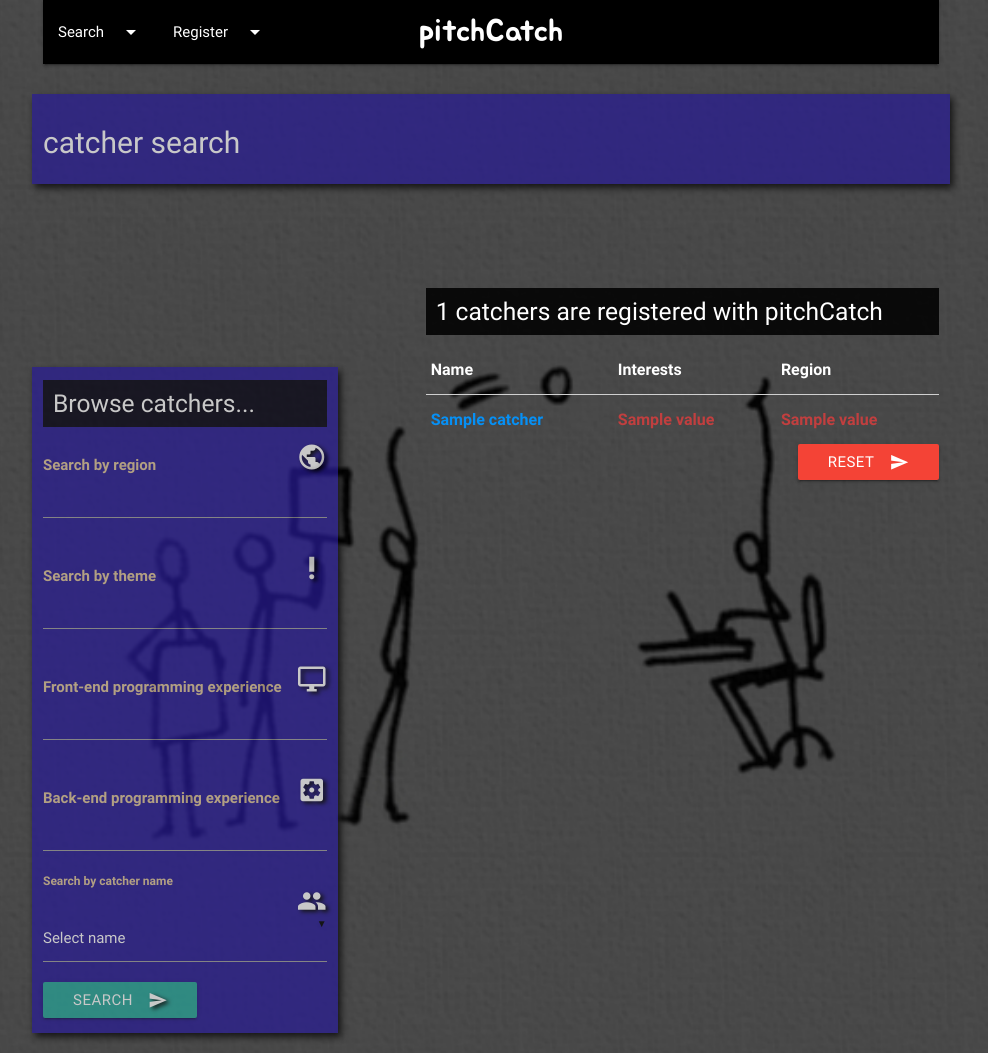
After one commit to Code-Institute-Submissions/pitchCatch, a Flask app: template templates/catchers_search.html in a window 1280 px wide. The commit adds this page. Shown: the whole page, without its empty margins (149-1137 px from the left). Run offline with Flask 2, Linux system fonts and the light colour scheme; the template is opened without the code that fills it: most values are stand-ins (such as "Sample title", 1, 10 or a date in 2020); form fields are guessed from the names that the template uses.

Commit message:
styled search form and search display table

```diff
--- a/static/css/_globals.scss
+++ b/static/css/_globals.scss
@@ -5,12 +5,13 @@ td, th {
     font-weight: 600;
 }
 
-td a,
-.pitcher {
-    color: $green;
+td a {
+    color: #0690f5;
 }
 
-
+.thead {
+    color: $white;
+}
 
 
 /*Background themes*/
@@ -21,13 +22,15 @@ td a,
 }
 
 .background-catchers {
-    background-color: $purple;
+    background-color: $blue;
     opacity: $opacity;
+    box-shadow: $box-shadow;
 }
 
 .background-pitches {
     background-color: $red;
     opacity: $opacity;
+    box-shadow: $box-shadow;
 }
 
 .border-pitchers {
@@ -58,6 +61,10 @@ td a,
     margin-top: 5rem;
 }
 
+.top-margin {
+    margin-top: 2rem;
+}
+
 .profile-name {
     margin-top: 20%;
 }
--- a/static/css/_variables.scss
+++ b/static/css/_variables.scss
@@ -1,11 +1,12 @@
 // Colors
-$green: #88ca35;
+$green: #375610;
 $black: #000;
 $white: #fff;
 $red: rgba(216, 50, 50, 0.85);
 $brown: #a08111;
 $red-delete: #ff4040;
 $purple: #5d4ce8;
+$blue: #281b96;
 $yellow: rgba(255, 227, 157, 0.85);
 $yellow-label: #ffc71a;
 
--- a/static/css/main.css
+++ b/static/css/main.css
@@ -56,30 +56,34 @@ td, th {
   color: #c13f3f;
   font-weight: 600; }
 
-td a,
-.pitcher {
-  color: #88ca35; }
+td a {
+  color: #0690f5; }
+
+.thead {
+  color: #fff; }
 
 /*Background themes*/
 .background-pitchers {
-  background-color: #88ca35;
+  background-color: #375610;
   opacity: 0.7;
   box-shadow: 3px 4px 7px black; }
 
 .background-catchers {
-  background-color: #5d4ce8;
-  opacity: 0.7; }
+  background-color: #281b96;
+  opacity: 0.7;
+  box-shadow: 3px 4px 7px black; }
 
 .background-pitches {
   background-color: rgba(216, 50, 50, 0.85);
-  opacity: 0.7; }
+  opacity: 0.7;
+  box-shadow: 3px 4px 7px black; }
 
 .border-pitchers {
-  border-right: 2px solid #88ca35; }
+  border-right: 2px solid #375610; }
 
 .blocktheme-pitcher {
   border-left: .5rem solid;
-  color: #88ca35; }
+  color: #375610; }
 
 .blocktheme-catcher {
   border-left: .5rem solid;
@@ -95,6 +99,9 @@ td a,
 
 .margin-top-section {
   margin-top: 5rem; }
+
+.top-margin {
+  margin-top: 2rem; }
 
 .profile-name {
   margin-top: 20%; }
--- /dev/null
+++ b/templates/catchers_search.html
@@ -0,0 +1,90 @@
+{% extends 'base.html' %}
+
+{% block content %}
+
+<div class="row margin-top">
+    <div class="col s12 background-catchers left-align">
+        <h1>catcher search</h1>
+    </div>
+    <div class="col s12 l4 profile-name background-catchers">
+        <h5 class='search-heading'>Browse catchers...</h5>
+
+        <!--catcher Search Form -->
+        <form method="POST" class="margin-header" action="/catchers" enctype="multipart/form-data">
+            {{ form.csrf_token }}
+
+            <!--Form Select - Region-->
+            <div class="input-field">
+                <i class="material-icons medium right">public</i>
+                <label>Search by region</label>
+                {{ form.region }}
+            </div>
+
+            <!--Form Select - Interests-->
+            <div class="input-field">
+                <i class="material-icons medium right">priority_high</i>
+                <label>Search by theme</label>
+                {{ form.interests }}
+            </div>
+
+            <!--Form Select - FrontEnd Experience-->
+            <div class="input-field">
+                <i class="material-icons medium right">desktop_windows</i>
+                <label>Front-end programming experience</label>
+                {{ form.frontend_experience }}
+            </div>
+
+            <!--Form Select - BackEnd Experience-->
+            <div class="input-field">
+                <i class="material-icons medium right">settings_applications</i>
+                <label>Back-end programming experience</label>
+                {{ form.backend_experience }}
+            </div>
+
+            <!--Option Dropdown - Sponsor-->
+            <div class="input-field">
+                <i class="material-icons medium right">people</i>
+                <select id="developer_name" name="developer_name">
+                <option value="---" selected>Select name</option>
+
+                {% for catcher in catchers_list | select(attribute='developer_name') %}
+                <option value="{{catcher.developer_name}}">{{catcher.developer_name}}</option>
+                {% endfor %}
+                </select>
+                <label>Search by catcher name</label>
+            </div>
+            <button class="btn btn-medium waves-effect waves-light" type="submit">Search
+                <i class="material-icons right">send</i>
+            </button>
+        </form>
+     </div>
+
+    <div class="col s12 l7 offset-l1 profile-card">
+        <h5 class='search-heading'>{{catcher_count}} catchers are registered with pitchCatch</h5>
+
+        <!--Table for displaying catchers-->
+        <table class="highlight">
+            <thead>
+                <tr>
+                    <th class="thead">Name</th>
+                    <th class="thead">Interests</th>
+                    <th class="thead">Region</th>
+                </tr>
+            </thead>
+            <tbody>
+                {% for catcher in catchers_search %}
+                <tr>
+                    <td><a href='/catcher_profile/{{catcher.developer_name}}'>{{ catcher.developer_name }}</a></td>
+                    <td>{{ catcher.interests.value }}</td>
+                    <td>{{ catcher.region.value }}</td>
+                </tr>
+                {% endfor %}
+            </tbody>
+        </table>
+        <a href="/catchers"><button class="btn btn-medium waves-effect waves-light red right" type="submit" name="action">Reset
+            <i class="material-icons right">send</i></button>
+        </a>
+    </div>
+</div>
+
+{% endblock %}
```
Also changed, not shown: templates/catchers.html (added, +87 -0 lines), templates/pitchers.html (+11 -21 lines), templates/pitchers_search.html (+8 -9 lines), 1 other file.
